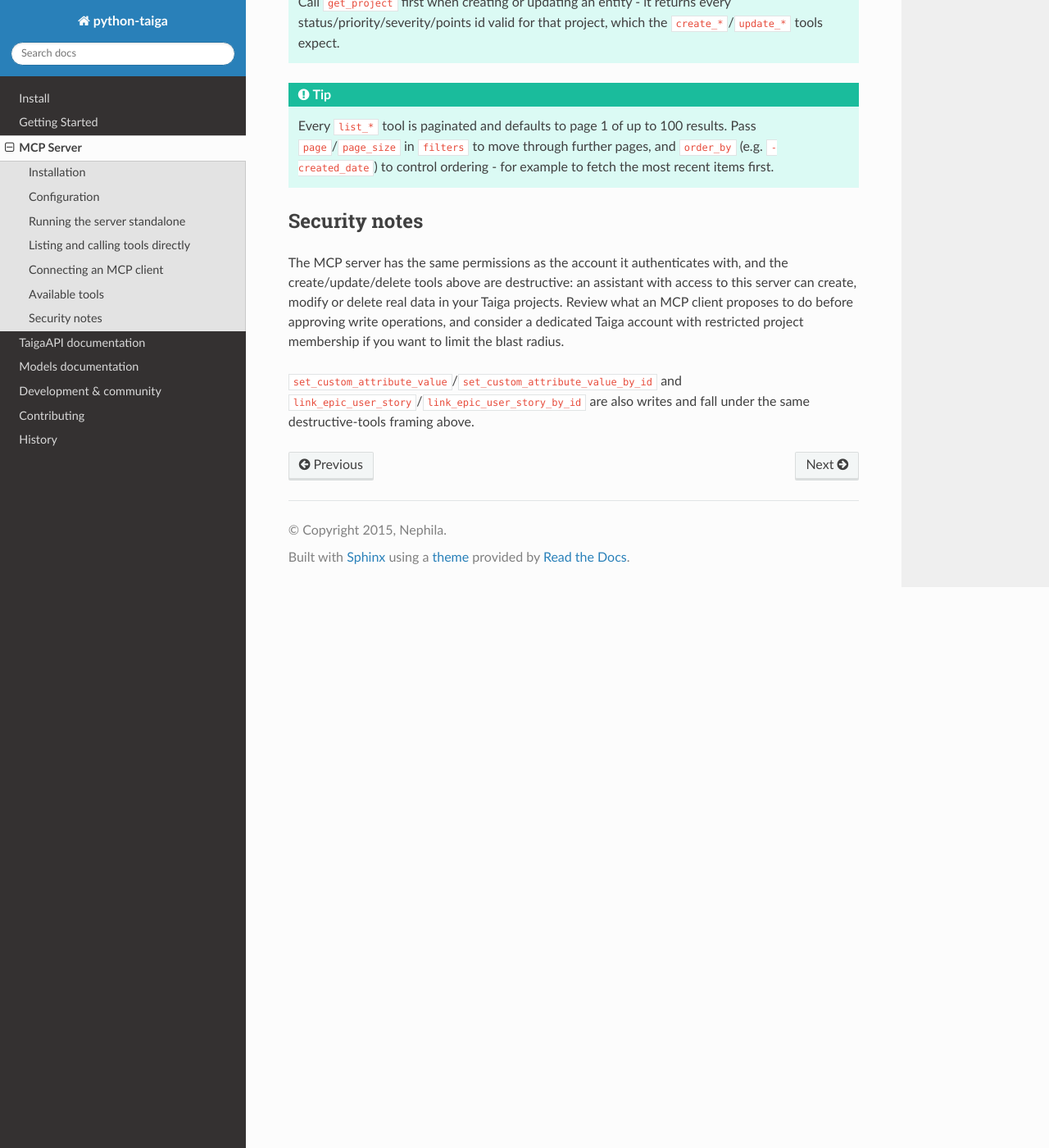
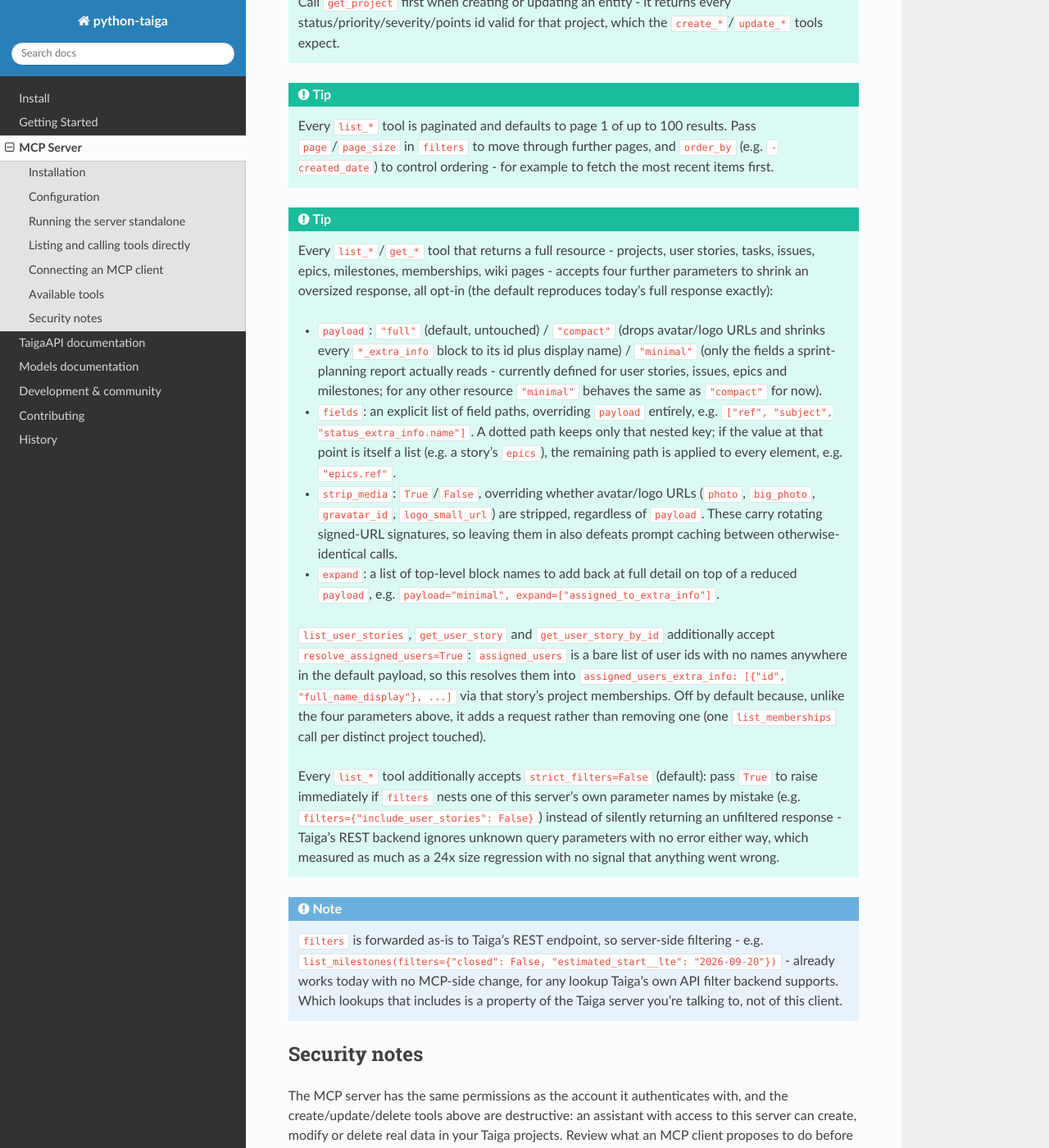
Before and after one commit to nephila/python-taiga, a Sphinx documentation site: the page built from docs/mcp.rst, in a window 1280 px wide and 1400 px high, scrolled down 4885 px. Shown: the whole window at 82% size. Built offline with Sphinx 7.4.7 and the Read the Docs theme 3.1.0, drawn with Linux system fonts in a browser that asks for light colours.

Commit message:
docs(mcp): document payload/fields/strip_media/expand/resolve_assigned_users/strict_filters

```diff
--- a/docs/mcp.rst
+++ b/docs/mcp.rst
@@ -258,6 +258,55 @@ Available tools
          through further pages, and ``order_by`` (e.g. ``-created_date``) to
          control ordering - for example to fetch the most recent items first.
 
+.. tip:: Every ``list_*``/``get_*`` tool that returns a full resource - projects,
+         user stories, tasks, issues, epics, milestones, memberships, wiki pages -
+         accepts four further parameters to shrink an oversized response, all
+         opt-in (the default reproduces today's full response exactly):
+
+         - ``payload``: ``"full"`` (default, untouched) / ``"compact"`` (drops
+           avatar/logo URLs and shrinks every ``*_extra_info`` block to its id
+           plus display name) / ``"minimal"`` (only the fields a sprint-planning
+           report actually reads - currently defined for user stories, issues,
+           epics and milestones; for any other resource ``"minimal"`` behaves
+           the same as ``"compact"`` for now).
+         - ``fields``: an explicit list of field paths, overriding ``payload``
+           entirely, e.g. ``["ref", "subject", "status_extra_info.name"]``. A
+           dotted path keeps only that nested key; if the value at that point is
+           itself a list (e.g. a story's ``epics``), the remaining path is
+           applied to every element, e.g. ``"epics.ref"``.
+         - ``strip_media``: ``True``/``False``, overriding whether avatar/logo
+           URLs (``photo``, ``big_photo``, ``gravatar_id``, ``logo_small_url``)
+           are stripped, regardless of ``payload``. These carry rotating
+           signed-URL signatures, so leaving them in also defeats prompt caching
+           between otherwise-identical calls.
+         - ``expand``: a list of top-level block names to add back at full
+           detail on top of a reduced ``payload``, e.g.
+           ``payload="minimal", expand=["assigned_to_extra_info"]``.
+
+         ``list_user_stories``, ``get_user_story`` and ``get_user_story_by_id``
+         additionally accept ``resolve_assigned_users=True``: ``assigned_users``
+         is a bare list of user ids with no names anywhere in the default
+         payload, so this resolves them into
+         ``assigned_users_extra_info: [{"id", "full_name_display"}, ...]`` via
+         that story's project memberships. Off by default because, unlike the
+         four parameters above, it adds a request rather than removing one (one
+         ``list_memberships`` call per distinct project touched).
+
+         Every ``list_*`` tool additionally accepts ``strict_filters=False``
+         (default): pass ``True`` to raise immediately if ``filters`` nests one
+         of this server's own parameter names by mistake (e.g.
+         ``filters={"include_user_stories": False}``) instead of silently
+         returning an unfiltered response - Taiga's REST backend ignores
+         unknown query parameters with no error either way, which measured as
+         much as a 24x size regression with no signal that anything went wrong.
+
+.. note:: ``filters`` is forwarded as-is to Taiga's REST endpoint, so
+          server-side filtering - e.g. ``list_milestones(filters={"closed":
+          False, "estimated_start__lte": "2026-09-20"})`` - already works
+          today with no MCP-side change, for any lookup Taiga's own API
+          filter backend supports. Which lookups that includes is a property
+          of the Taiga server you're talking to, not of this client.
+
 ****************
 Security notes
 ****************
```
